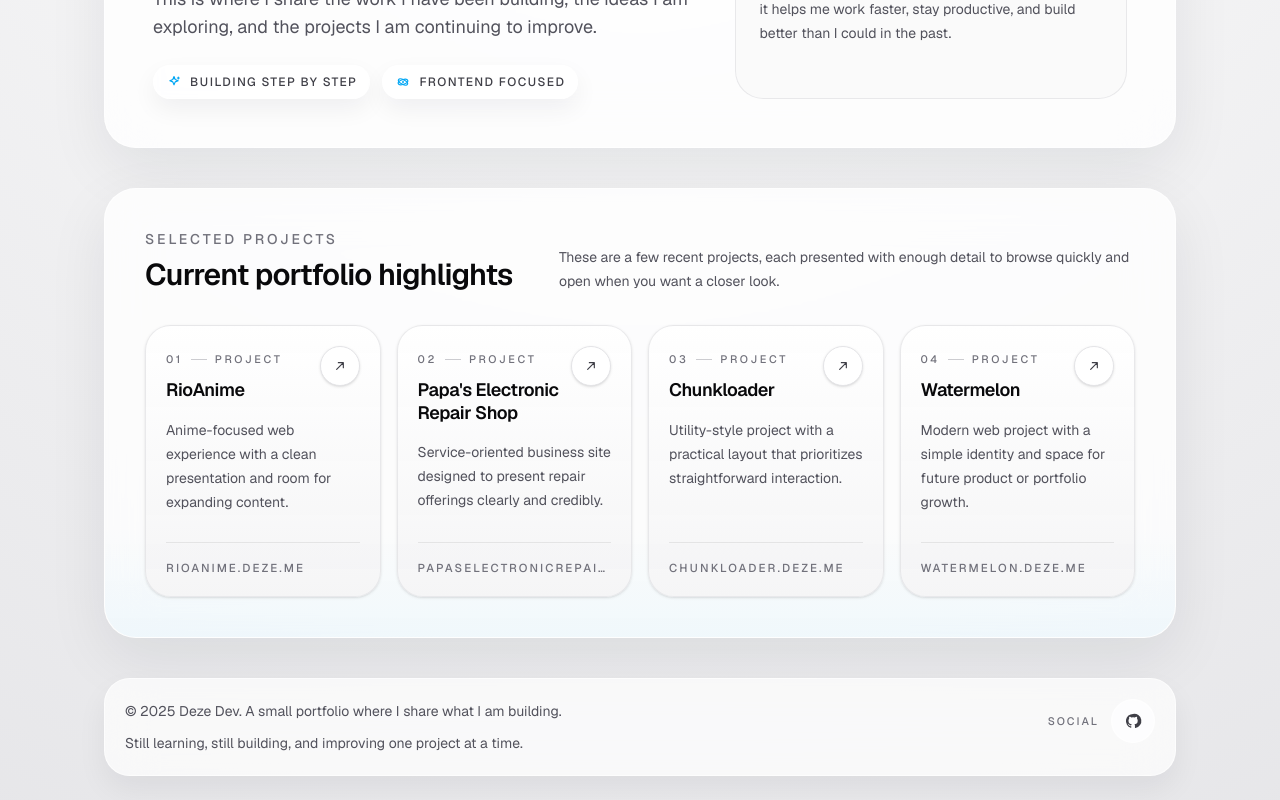
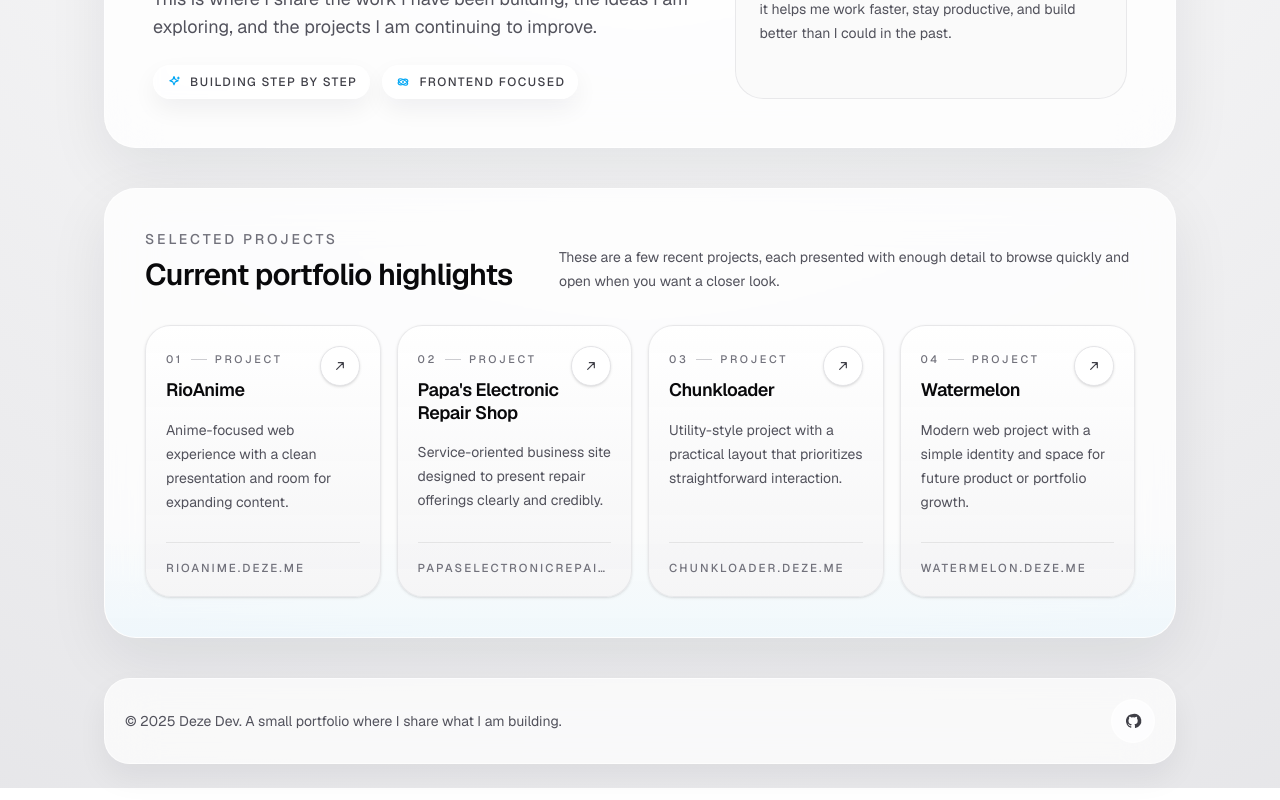
Before and after one commit to xyrusL/deze, a Next.js app: page / in a window 1280 px wide. Shown: the part 461-1261 px from the top of the page. Built offline with nearby package versions, Linux system fonts and the light colour scheme.

Commit message:
Simplify footer content and social layout

```diff
--- a/src/app/page.tsx
+++ b/src/app/page.tsx
@@ -78,7 +78,6 @@ export default function Home() {
 
         <SiteFooter
           copyright={footerContent.copyright}
-          note={footerContent.note}
           socialLinks={socialLinks}
         />
       </div>
--- a/src/components/site-footer.tsx
+++ b/src/components/site-footer.tsx
@@ -3,13 +3,11 @@ import type { SocialLink } from "@/data/portfolio";
 
 type SiteFooterProps = {
   copyright: string;
-  note: string;
   socialLinks: SocialLink[];
 };
 
 export function SiteFooter({
   copyright,
-  note,
   socialLinks,
 }: SiteFooterProps) {
   const year = new Date().getFullYear();
@@ -20,18 +18,11 @@ export function SiteFooter({
   return (
     <footer
       id="footer"
-      className="mt-6 flex flex-col gap-5 rounded-[1.6rem] border border-white/60 bg-white/70 px-5 py-5 text-sm leading-6 text-zinc-600 shadow-[0_14px_30px_rgba(15,23,42,0.06)] backdrop-blur-xl dark:border-white/10 dark:bg-white/6 dark:text-zinc-300 sm:mt-10 sm:flex-row sm:items-start sm:justify-between"
+      className="mt-6 flex flex-col gap-4 rounded-[1.6rem] border border-white/60 bg-white/70 px-5 py-5 text-sm leading-6 text-zinc-600 shadow-[0_14px_30px_rgba(15,23,42,0.06)] backdrop-blur-xl dark:border-white/10 dark:bg-white/6 dark:text-zinc-300 sm:mt-10 sm:flex-row sm:items-center sm:justify-between"
     >
-      <div className="max-w-2xl space-y-2">
-        <p>{`© ${year} ${copyright}`}</p>
-        <p>{note}</p>
-      </div>
+      <p className="max-w-2xl">{`© ${year} ${copyright}`}</p>
 
-      <div className="flex items-center gap-3 self-start sm:justify-end">
-        <span className="text-[0.68rem] font-medium tracking-[0.18em] text-zinc-500 uppercase dark:text-zinc-400">
-          Social
-        </span>
-        <div className="flex items-center gap-2">
+      <div className="flex items-center gap-2 self-start sm:justify-end">
         {socialLinks.map((link) => {
           const Icon = socialIcons[link.platform];
 
@@ -50,7 +41,6 @@ export function SiteFooter({
           );
         })}
       </div>
-      </div>
     </footer>
   );
 }
--- a/src/data/portfolio.ts
+++ b/src/data/portfolio.ts
@@ -73,7 +73,6 @@ export const projectSectionContent = {
 
 export const footerContent = {
   copyright: "Deze Dev. A small portfolio where I share what I am building.",
-  note: "Still learning, still building, and improving one project at a time.",
 };
 
 export const socialLinks: SocialLink[] = [
```
Lines whose indentation alone changed are shown as unchanged.
